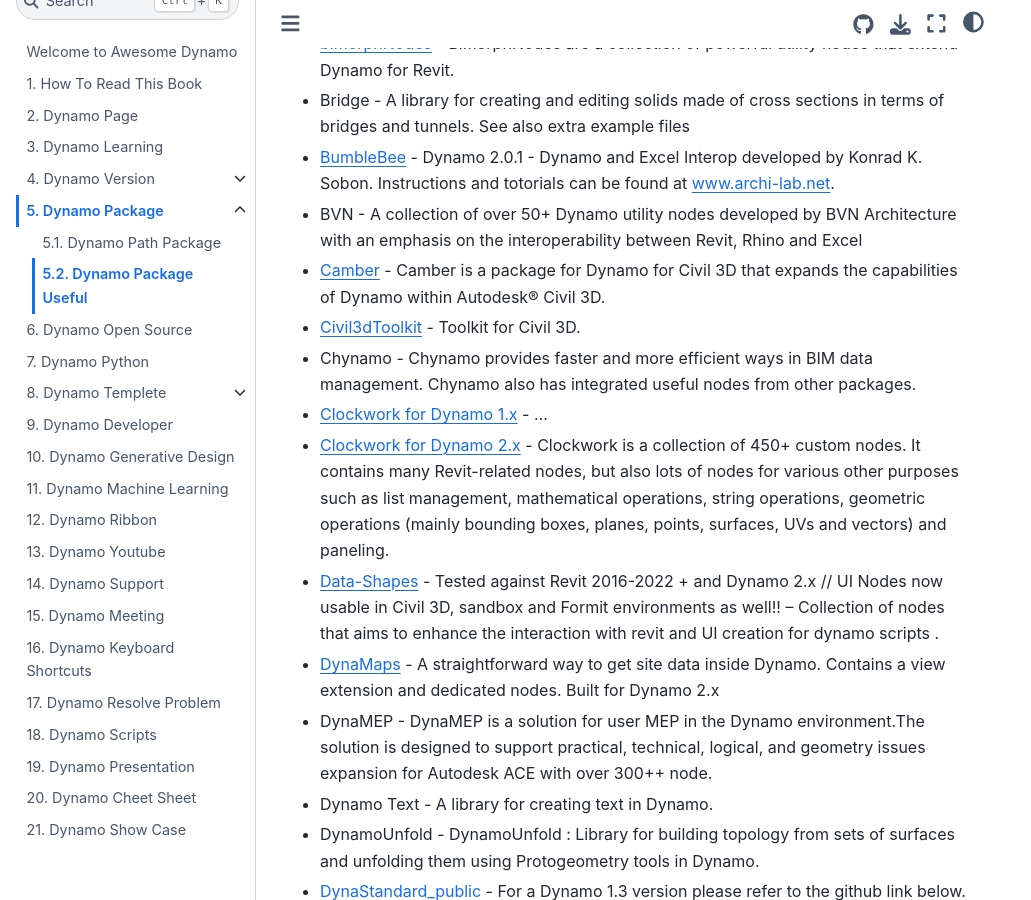
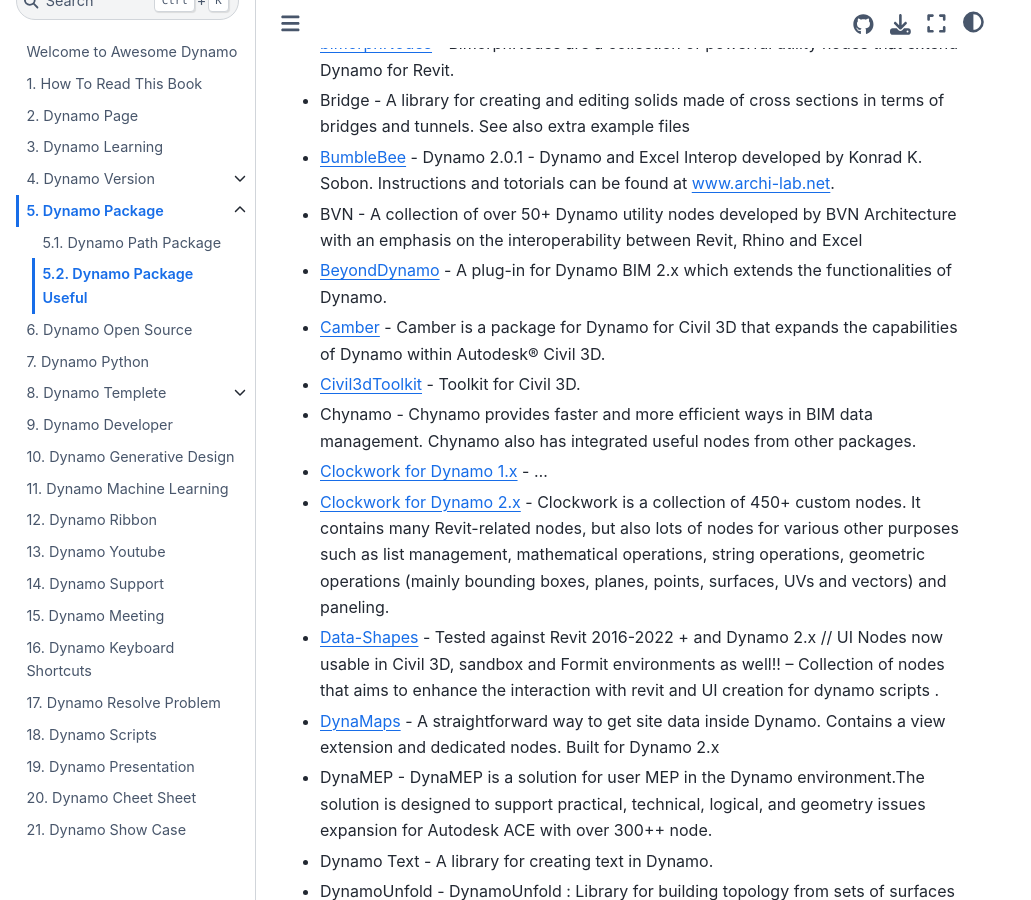
Before and after one commit to chuongmep/Awesome-Dynamo, a Jupyter Book: the page built from DynamoPackage/dyndevelopackage.md, in a window 1280 px wide and 900 px high, scrolled down 540 px. Shown: the whole window, without its empty margins (0-1031 px from the left). Built offline with Jupyter Book 1.0.4 settings and Sphinx 7.4.7 and the Sphinx Book theme 1.1.4, drawn with Linux system fonts in a browser that asks for light colours; comment, search, counter and statistics services are not loaded.

Commit message:
Update dyndevelopackage.md

```diff
--- a/DynamoPackage/dyndevelopackage.md
+++ b/DynamoPackage/dyndevelopackage.md
@@ -15,6 +15,7 @@
 - Bridge - A library for creating and editing solids made of cross sections in terms of bridges and tunnels. See also extra example files
 - [BumbleBee](https://github.com/ksobon/Bumblebee) - Dynamo 2.0.1 - Dynamo and Excel Interop developed by Konrad K. Sobon. Instructions and totorials can be found at www.archi-lab.net.
 - BVN - A collection of over 50+ Dynamo utility nodes developed by BVN Architecture with an emphasis on the interoperability between Revit, Rhino and Excel
+- [BeyondDynamo](https://github.com/JoelvanHerwaarden/BeyondDynamo2.X) - A plug-in for Dynamo BIM 2.x which extends the functionalities of Dynamo.
 - [Camber](https://github.com/mzjensen/Camber) - Camber is a package for Dynamo for Civil 3D that expands the capabilities of Dynamo within Autodesk® Civil 3D.
 - [Civil3dToolkit](https://github.com/paoloemilioserra/Civil3dToolkit) - Toolkit for Civil 3D.
 - Chynamo - Chynamo provides faster and more efficient ways in BIM data management. Chynamo also has integrated useful nodes from other packages.
```
